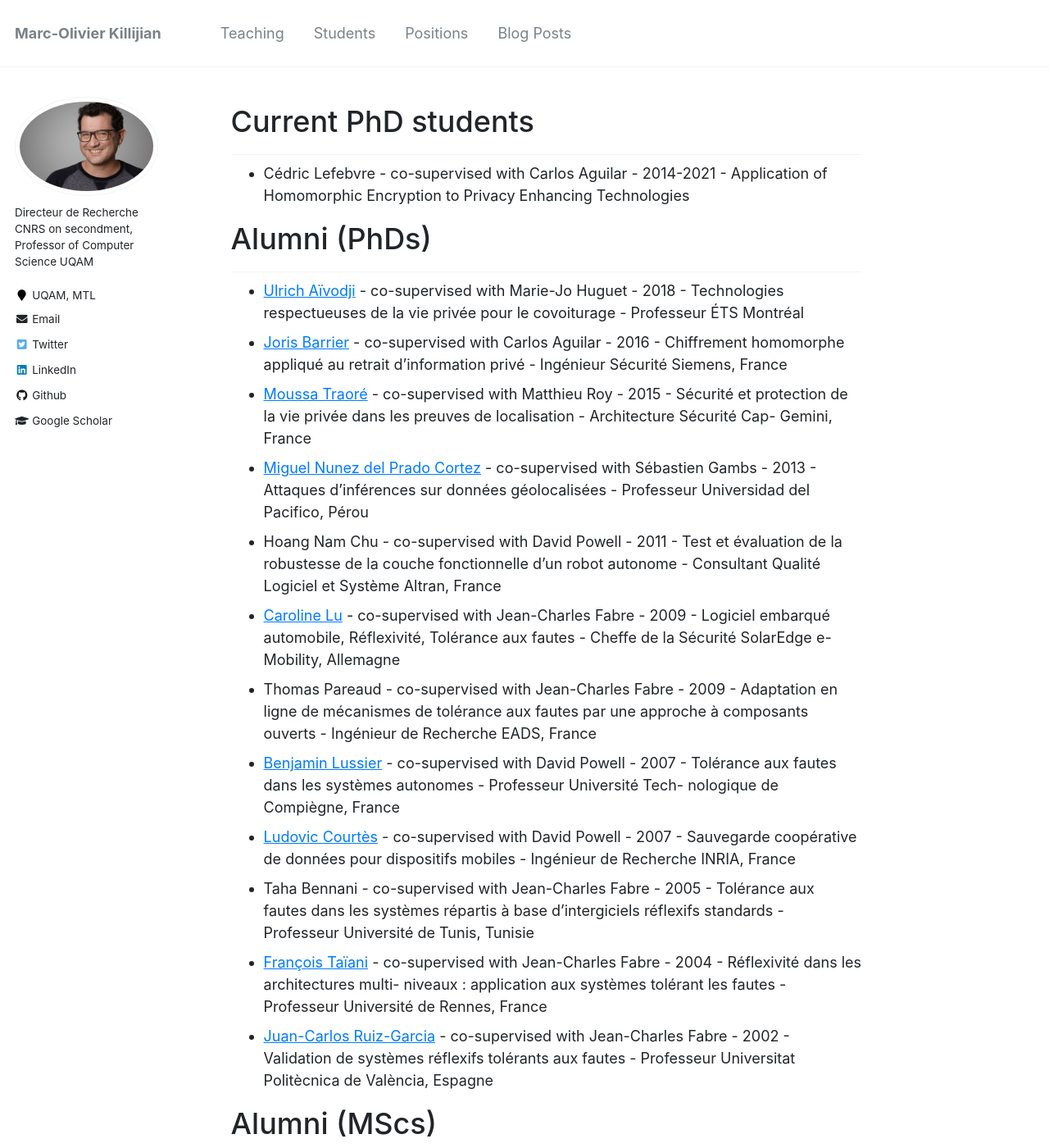
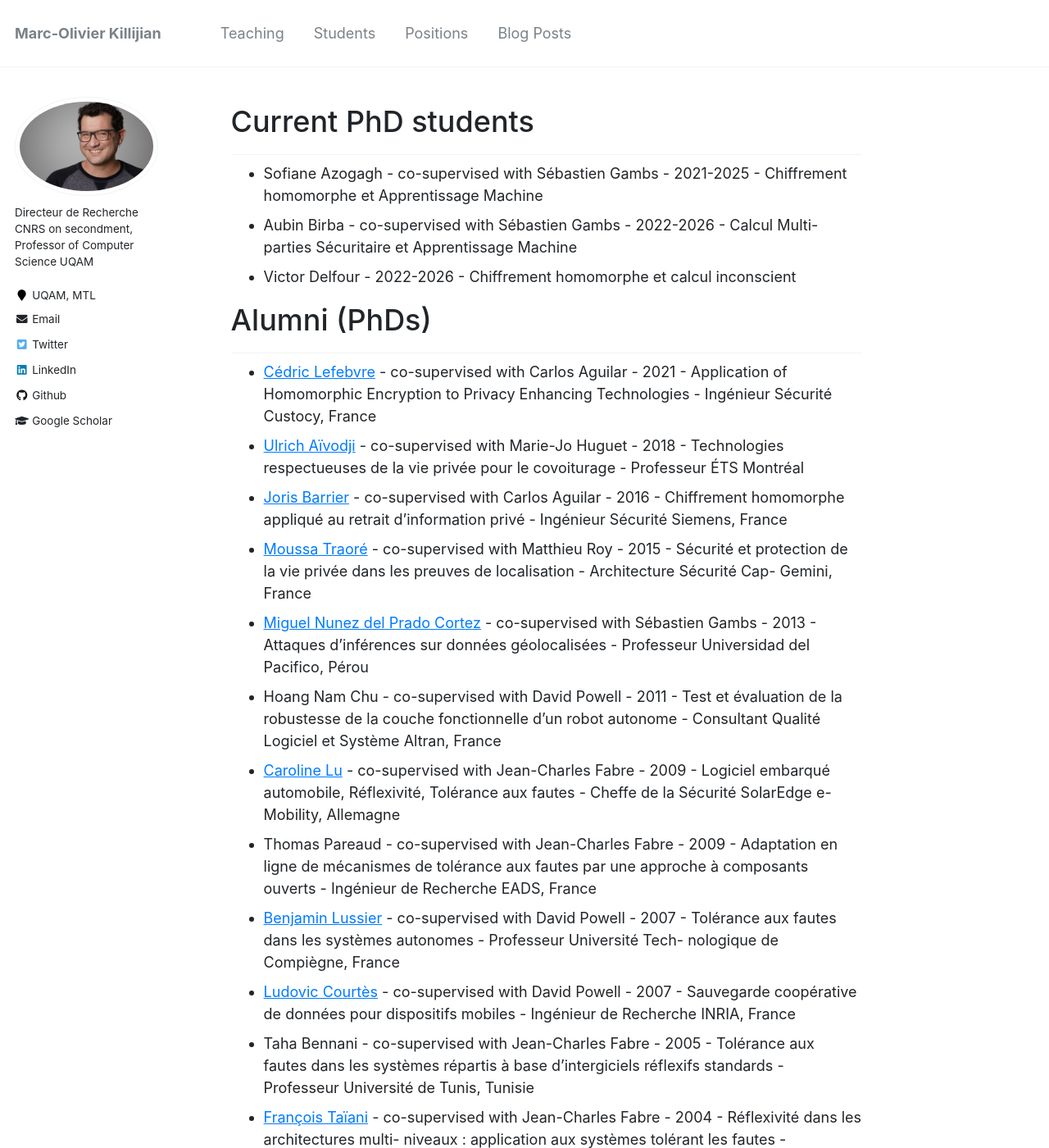
Before and after one commit to Kirija/kirija.github.io, a Jekyll site: the page built from _pages/students.md, in a window 1280 px wide and 1400 px high. Shown: the whole window at 82% size. Built offline with Jekyll 4.4.1, drawn with Linux system fonts in a browser that asks for light colours; some of the changed text lies outside the part shown.

Commit message:
students and about

```diff
--- a/_pages/students.md
+++ b/_pages/students.md
@@ -7,11 +7,13 @@ redirect_from:
 ---
 
 ## Current PhD students
-
-  - Cédric Lefebvre - co-supervised with Carlos Aguilar - 2014-2021 - Application of Homomorphic Encryption to Privacy Enhancing Technologies
+  - Sofiane Azogagh - co-supervised with Sébastien Gambs - 2021-2025 - Chiffrement homomorphe et Apprentissage Machine
+  - Aubin Birba - co-supervised with Sébastien Gambs - 2022-2026 - Calcul Multi-parties Sécuritaire et Apprentissage Machine
+  - Victor Delfour - 2022-2026 - Chiffrement homomorphe et calcul inconscient
 
 ## Alumni (PhDs)
 
+  - [Cédric Lefebvre](https://www.linkedin.com/in/cédric-lefebvre-b67059261/) - co-supervised with Carlos Aguilar - 2021 - Application of Homomorphic Encryption to Privacy Enhancing Technologies - Ingénieur Sécurité Custocy, France
   - [Ulrich Aïvodji](https://aivodji.github.io) - co-supervised with Marie-Jo Huguet - 2018 - Technologies respectueuses de la vie privée pour le covoiturage - Professeur ÉTS Montréal
   - [Joris Barrier](https://www.linkedin.com/in/dr-joris-barrier-8248ba159/) - co-supervised with Carlos Aguilar - 2016 - Chiffrement homomorphe appliqué au retrait d’information privé - Ingénieur Sécurité Siemens, France
   - [Moussa Traoré](https://www.linkedin.com/in/traoremoussa/) - co-supervised with Matthieu Roy - 2015 - Sécurité et protection de la vie privée dans les preuves de localisation - Architecture Sécurité Cap- Gemini, France
@@ -25,6 +27,11 @@ redirect_from:
   - [François Taïani](https://ftaiani.ouvaton.org) - co-supervised with Jean-Charles Fabre - 2004 - Réflexivité dans les architectures multi- niveaux : application aux systèmes tolérant les fautes - Professeur Université de Rennes, France
   - [Juan-Carlos Ruiz-Garcia](http://www.upv.es/pls/oalu/sic_per.info_persona?PE=78mSD%2FYIsTjcqGHggsf0ONTIL%2Bpmbukm8EM9eMosdof0i7lVQyCjFXaFOtRc0p0zAyXOIfqvaKoqEy%2FaL%2Fe%2F6dh3BDCFeeGAv%2FtALmMVDV2WOWhfkW%2F7VA%3D%3D&P_IDIOMA=c&P_TIPOBUS=0&P_VISTA=) - co-supervised with Jean-Charles Fabre - 2002 - Validation de systèmes réflexifs tolérants aux fautes - Professeur Universitat Politècnica de València, Espagne
 
+## Current MScs students
+  - Mohadeseh Bagheri - 2023-2025 - Attaques d'appartenance par modèles ombres en boite noire
+  - Mahsa Abdoli - 2023-2025 - Attaques d'empoisonnement sur des GNNs
+  - Félix Larose-ÀGervais - 2024-2026 - Tri inconscient
+
 ## Alumni (MScs)
   - Antoine Laurent - co-supervised with Sébastien Gambs - 2019-2021 - Geoprivacy
-  - and a lor more i didn't track down
+  - and a lot more i didn't track down
```
Also changed, not shown: _pages/about.md (+1 -1 lines).
